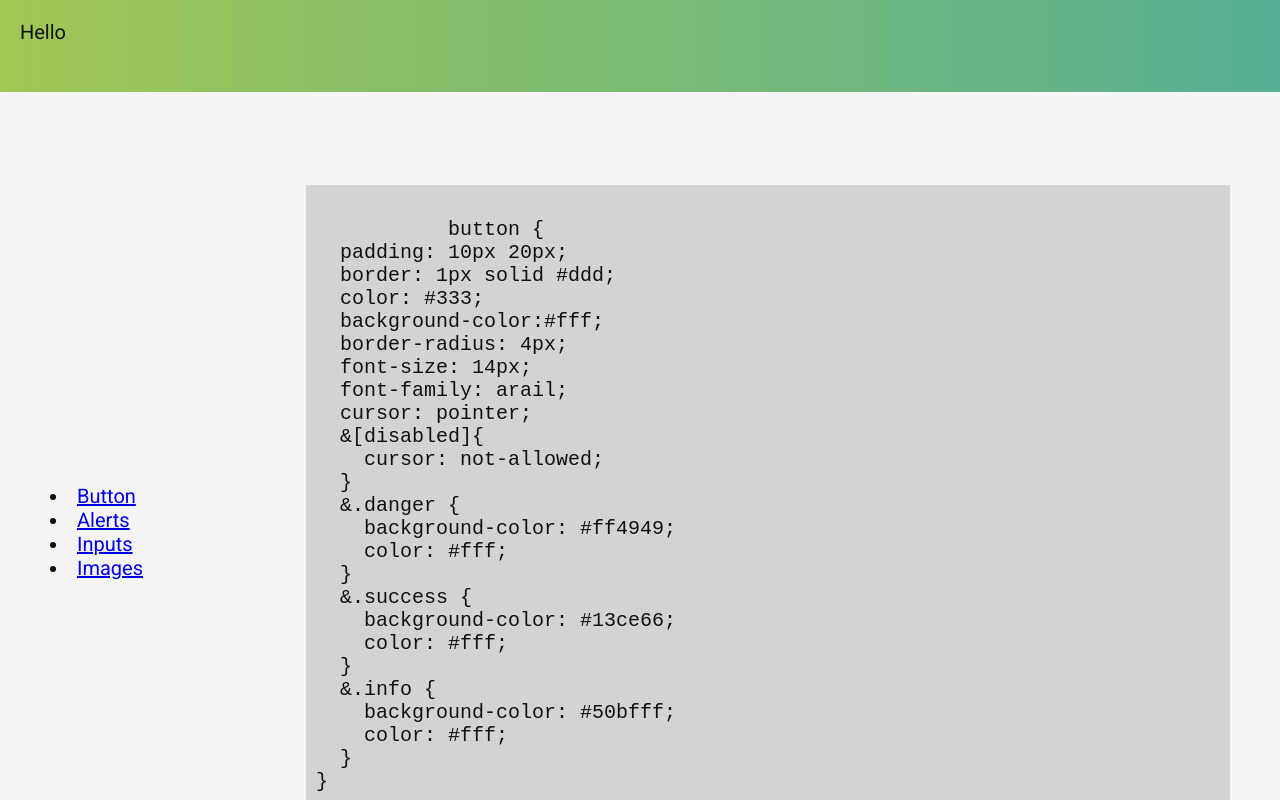
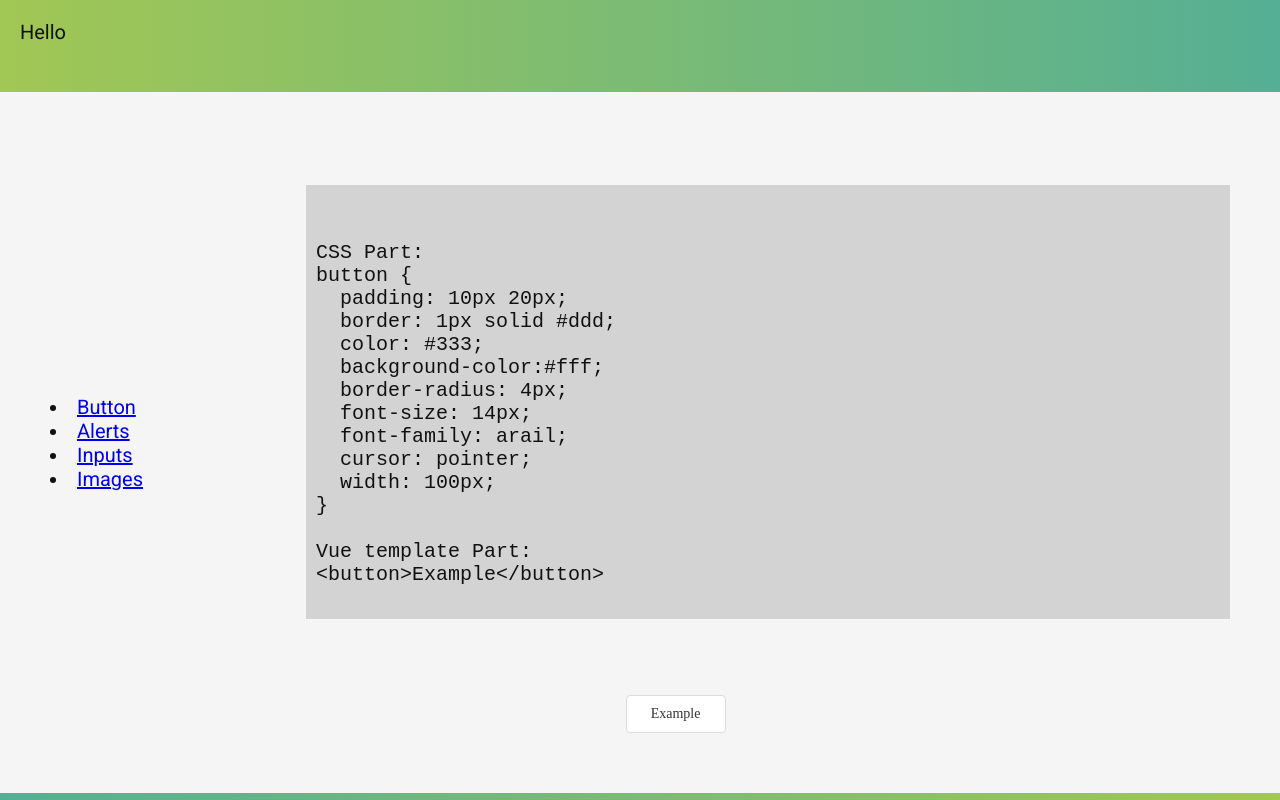
Before and after one commit to zeroshen/client, a Vue app: page /components/Button in a window 1280 px wide. Shown: the top 800 px of the page. Built offline with nearby package versions, Linux system fonts and the light colour scheme; a web font is replaced by a local one.

Commit message:
Modify the button page

```diff
--- a/src/views/ComponentsButtonView.vue
+++ b/src/views/ComponentsButtonView.vue
@@ -6,7 +6,9 @@ import { defineComponent } from "vue";
 export default defineComponent({
   data() {
     const str =
-      "  button {\n" +
+      " \n" +
+      "CSS Part:\n" +
+      "button {\n" +
       "  padding: 10px 20px;\n" +
       "  border: 1px solid #ddd;\n" +
       "  color: #333;\n" +
@@ -15,22 +17,11 @@ export default defineComponent({
       "  font-size: 14px;\n" +
       "  font-family: arail;\n" +
       "  cursor: pointer;\n" +
-      "  &[disabled]{\n" +
-      "    cursor: not-allowed;\n" +
-      "  }\n" +
-      "  &.danger {\n" +
-      "    background-color: #ff4949;\n" +
-      "    color: #fff;\n" +
-      "  }\n" +
-      "  &.success {\n" +
-      "    background-color: #13ce66;\n" +
-      "    color: #fff;\n" +
-      "  }\n" +
-      "  &.info {\n" +
-      "    background-color: #50bfff;\n" +
-      "    color: #fff;\n" +
-      "  }\n" +
-      "}";
+      "  width: 100px;\n" +
+      "}\n" +
+      "\n" +
+      "Vue template Part:\n" +
+      "<button>Example</button>";
     return {
       str,
     };
@@ -61,6 +52,25 @@ code {
   white-space: pre;
   background-color: lightgrey;
 }
+button {
+  padding: 10px 20px;
+  border: 1px solid #ddd;
+  color: #333;
+  background-color: #fff;
+  border-radius: 4px;
+  font-size: 14px;
+  font-family: arail;
+  width: 100px;
+  cursor: pointer;
+}
+.components {
+  width: 80%;
+  display: flex;
+  flex-direction: column;
+  padding: 10px;
+  justify-content: center;
+  align-items: center;
+}
 </style>
 <template>
   <div class="page">
@@ -76,7 +86,9 @@ code {
          {{str}}
         </code>
       </pre>
-      <button>Example</button>
+      <section class="components">
+        <button>Example</button>
+      </section>
     </section>
   </div>
 </template>
```
